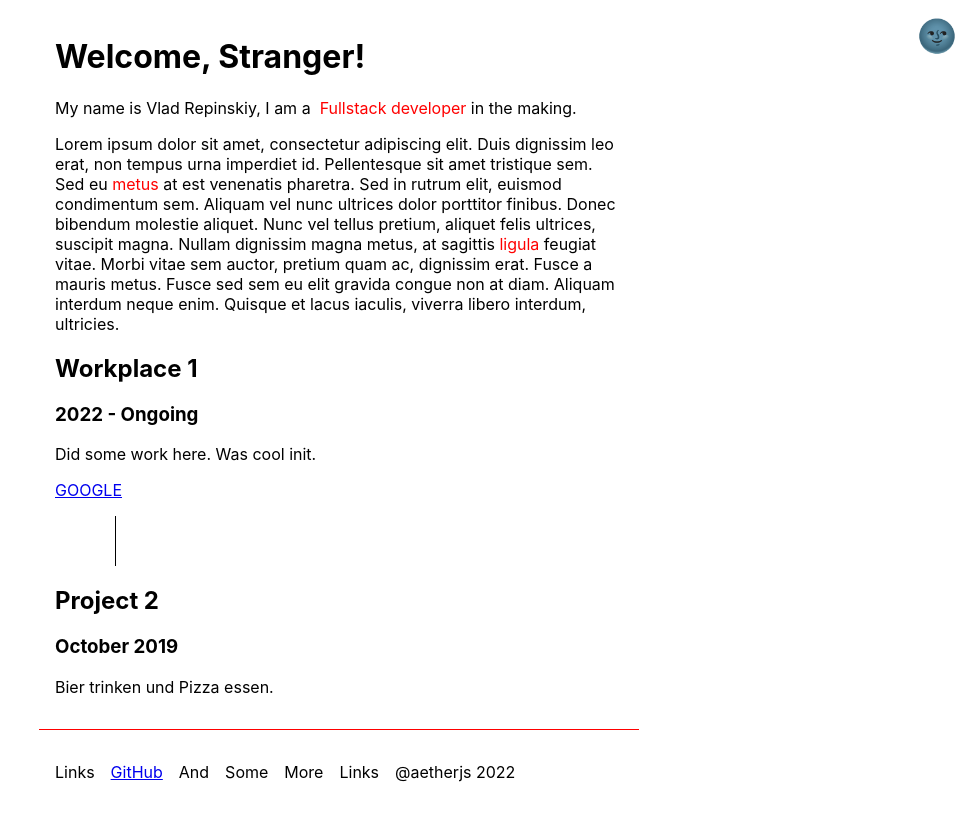
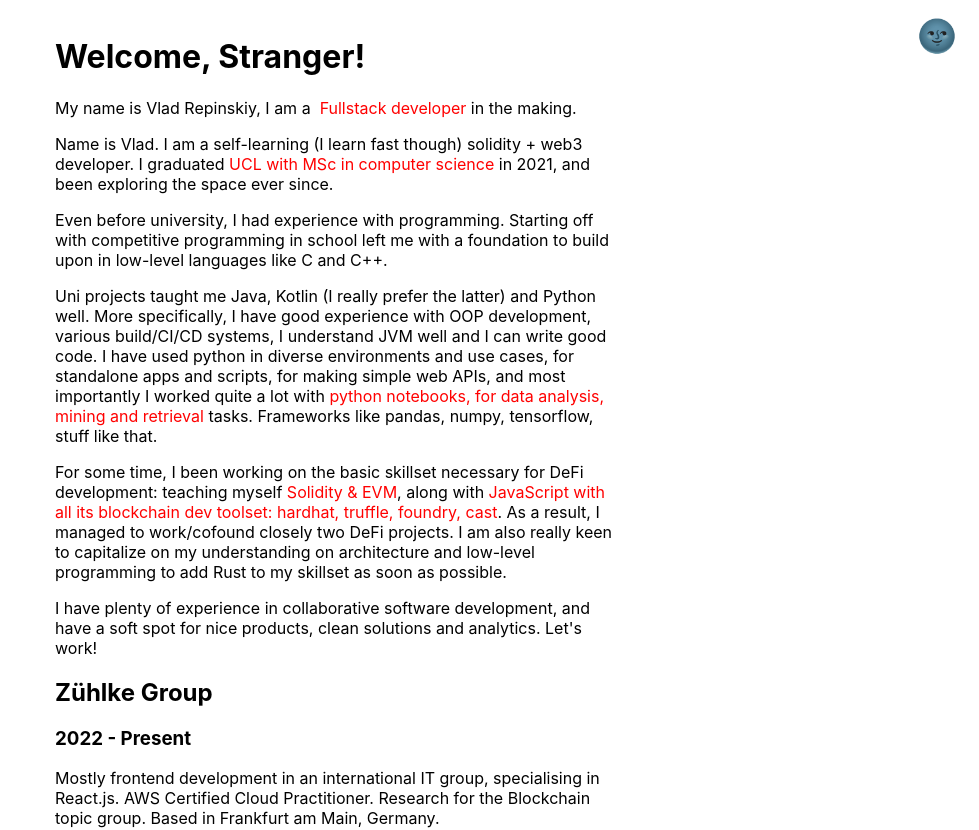
Before and after one commit to aetherjs/vladrepinsky, a React (Create React App) app: page / in a window 1280 px wide. Shown: the top 830 px of the page, without its empty margins (301-1280 px from the left). Built offline with nearby package versions, Linux system fonts and the light colour scheme.

Commit message:
Update info

```diff
--- a/src/App.tsx
+++ b/src/App.tsx
@@ -1,11 +1,12 @@
 import React from 'react'
 import styles from './App.module.css'
 import { PageLayout } from './components/ui/page-layout'
-import { Episode, Storyline, StorylineProps } from './components/storyline/Storyline'
+import { Episode, Storyline } from './components/storyline/Storyline'
 
 const testData: Episode[] = [
-	{heading: 'Workplace 1', dates: '2022 - Ongoing', description: 'Did some work here. Was cool init.', link: {name: 'GOOGLE', url: 'google.com'}},
-	{heading: 'Project 2', dates: 'October 2019', description: 'Bier trinken und Pizza essen.'},
+	{heading: 'Zühlke Group', dates: '2022 - Present', description: 'Mostly frontend development in an international IT group, specialising in React.js. AWS Certified Cloud Practitioner. Research for the Blockchain topic group. Based in Frankfurt am Main, Germany.'},
+	{heading: 'Soulbonds.xyz', dates: 'October 2021 - August 2022', description: 'Working on the fullstack DApp - in a small, self-managed team of two developed frontend (React.js, Ethers.js), backend API (Node.js), and a unique EVM Smart Contract (Solidity, Hardhat.js, Foundry).', link: {name: 'soulbonds.xyz', url: 'https://www.soulbonds.xyz/'}},
+	{heading: 'Jetbrains Research', dates: 'Summer 2020', description: 'A research project in the R&D unit of the dev tools colossus. Under the supervision developed a code dependency extraction tool, and studied how the obtained data can be user to streamline code review processes.', link: {name: 'Research preprint', url: 'https://arxiv.org/abs/2104.09473'}},
 ]
 
 function App() {
@@ -18,15 +19,14 @@
 				&nbsp;<span className={styles.highlighted}>Fullstack developer</span>
 				&nbsp;in the making.
 			</p>
-			<p>
-				Lorem ipsum dolor sit amet, consectetur adipiscing elit. Duis dignissim leo erat, non tempus urna imperdiet id.
-				Pellentesque sit amet tristique sem. Sed eu <span className={styles.highlighted}>metus</span> at est venenatis pharetra. Sed in rutrum elit, euismod condimentum sem.
-				Aliquam vel nunc ultrices dolor porttitor finibus. Donec bibendum molestie aliquet.
-				Nunc vel tellus pretium, aliquet felis ultrices, suscipit magna.
-				Nullam dignissim magna metus, at sagittis <span className={styles.highlighted}>ligula</span> feugiat vitae.
-				Morbi vitae sem auctor, pretium quam ac, dignissim erat. Fusce a mauris metus.
-				Fusce sed sem eu elit gravida congue non at diam. Aliquam interdum neque enim.
-				Quisque et lacus iaculis, viverra libero interdum, ultricies.
+			<p>Name is Vlad. I am a self-learning (I learn fast though) solidity + web3 developer. I graduated <span className={styles.highlighted}>UCL with MSc in computer science</span> in 2021, and been exploring the space ever since.</p>
+			<p>Even before university, I had experience with programming. Starting off with competitive programming in school left me with a foundation to build upon in low-level languages like C and C++.
+			</p>
+			<p>Uni projects taught me Java, Kotlin (I really prefer the latter) and Python well. More specifically, I have good experience with OOP development, various build/CI/CD systems, I understand JVM well and I can write good code. I have used python in diverse environments and use cases, for standalone apps and scripts, for making simple web APIs, and most importantly I worked quite a lot with <span className={styles.highlighted}>python notebooks, for data analysis, mining and retrieval</span> tasks. Frameworks like pandas, numpy, tensorflow, stuff like that.
+			</p>
+			<p>For some time, I been working on the basic skillset necessary for DeFi development: teaching myself <span className={styles.highlighted}>Solidity & EVM</span>, along with <span className={styles.highlighted}>JavaScript with all its blockchain dev toolset: hardhat, truffle, foundry, cast</span>. As a result, I managed to work/cofound closely two DeFi projects.  I am also really keen to capitalize on my understanding on architecture and low-level programming to add Rust to my skillset as soon as possible.
+			</p>
+			<p>I have plenty of experience in collaborative software development, and have a soft spot for nice products, clean solutions and analytics. Let&apos;s work!
 			</p>
 			<Storyline episodes={testData} />
 		</PageLayout>
```
